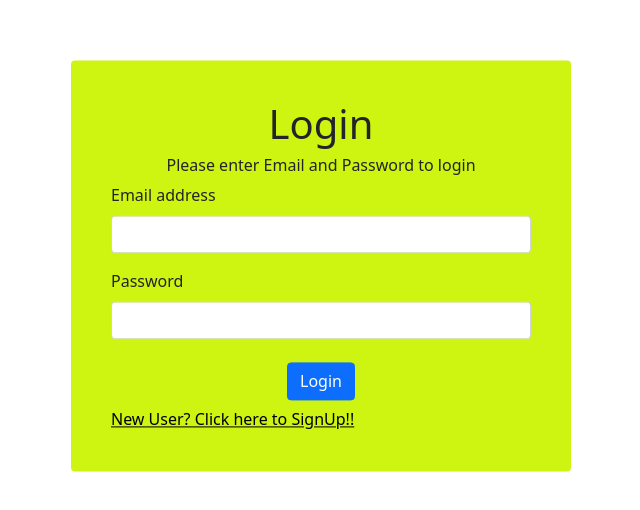
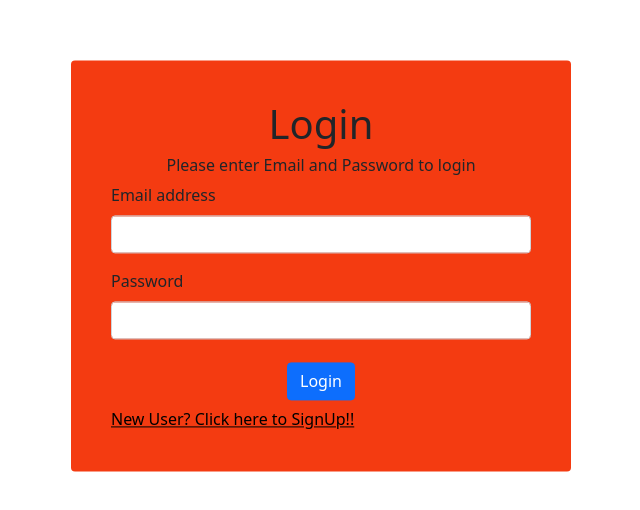
Before and after one commit to Iamsunjith/CI-CD, an Angular app: page /login in a window 1280 px wide. Shown: the part 134-644 px from the top of the page, without its empty margins (319-959 px from the left). Built offline with nearby package versions, Linux system fonts and the light colour scheme; no server answers.

Commit message:
BG Color RED

```diff
--- a/src/app/login/login.component.css
+++ b/src/app/login/login.component.css
@@ -6,7 +6,7 @@
   top: 50%;
   left: 50%;
   transform: translate(-50%, -50%);
-  background-color: rgb(206, 244, 17);
+  background-color: rgb(244, 59, 17);
 }
 
 .btn {
```
